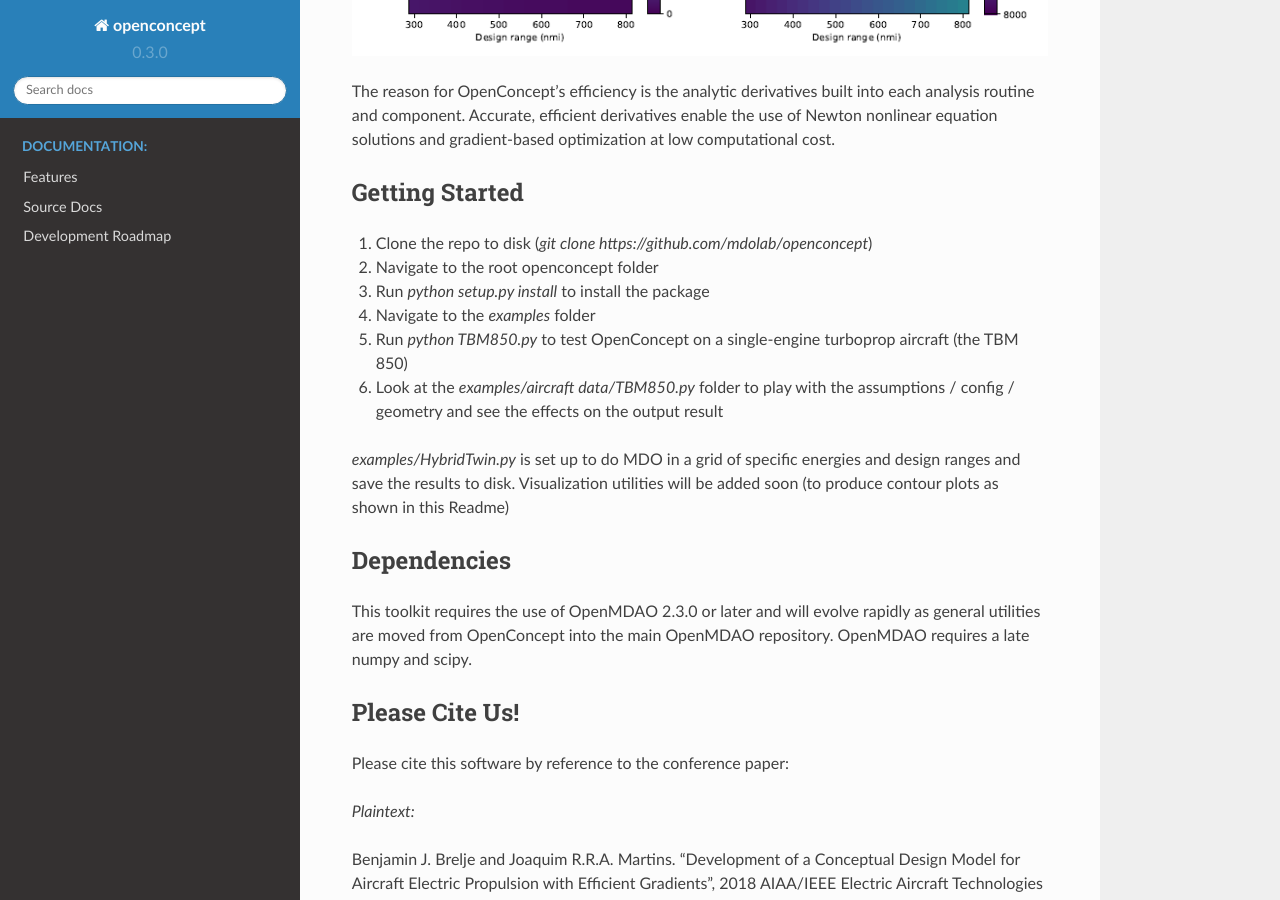
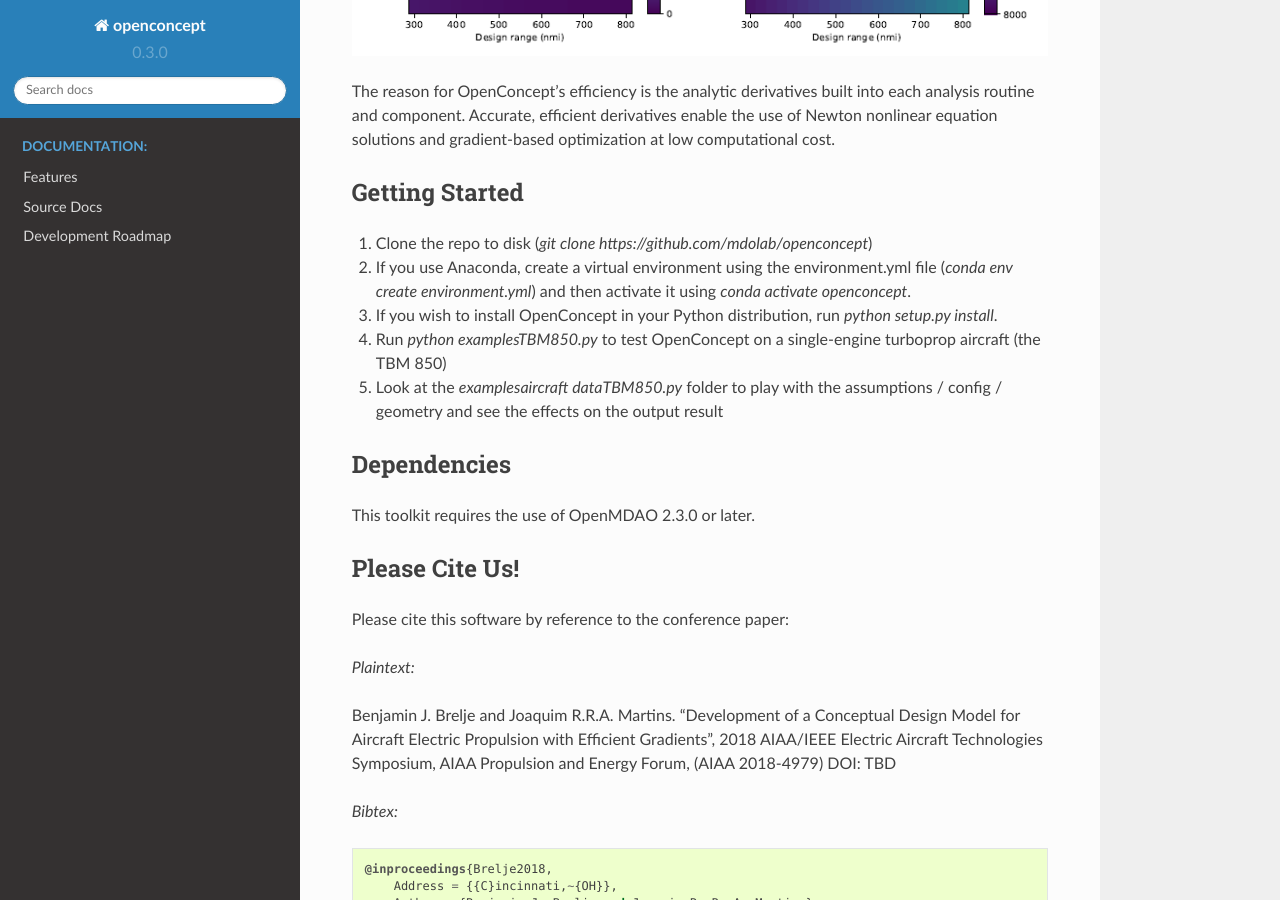
Before and after one commit to mdolab/openconcept, a Sphinx documentation site: the page built from docs/index.rst, in a window 1280 px wide and 900 px high, scrolled down 1037 px. Built offline with Sphinx 7.4.7 and the Read the Docs theme 2.0.0, drawn with Linux system fonts in a browser that asks for light colours; pages that are not in the unit, such as notebooks, are missing from menus.

```diff
--- a/docs/conf.py
+++ b/docs/conf.py
@@ -347,6 +347,7 @@ if generate_srcdocs:
     # openmdao way
     packages = ['analysis',
                 'analysis.atmospherics',
+                'analysis.performance',
                 'components',
                 'utilities',
                 'utilities.math']
--- a/docs/index.rst
+++ b/docs/index.rst
@@ -41,20 +41,16 @@ Accurate, efficient derivatives enable the use of Newton nonlinear equation solu
 Getting Started
 ---------------
 1. Clone the repo to disk (`git clone https://github.com/mdolab/openconcept`)
-2. Navigate to the root openconcept folder
-3. Run `python setup.py install` to install the package
-4. Navigate to the `examples` folder
-5. Run `python TBM850.py` to test OpenConcept on a single-engine turboprop aircraft (the TBM 850)
-6. Look at the `examples/aircraft data/TBM850.py` folder to play with the assumptions / config / geometry and see the effects on the output result
+2. If you use Anaconda, create a virtual environment using the environment.yml file (`conda env create environment.yml`) and then activate it using `conda activate openconcept`.
+3. If you wish to install OpenConcept in your Python distribution, run `python setup.py install`.
+4. Run `python examples\TBM850.py` to test OpenConcept on a single-engine turboprop aircraft (the TBM 850)
+5. Look at the `examples\aircraft data\TBM850.py` folder to play with the assumptions / config / geometry and see the effects on the output result
 
-`examples/HybridTwin.py` is set up to do MDO in a grid of specific energies and design ranges and save the results to disk.
-Visualization utilities will be added soon (to produce contour plots as shown in this Readme)
 
 ------------
 Dependencies
 ------------
-This toolkit requires the use of OpenMDAO 2.3.0 or later and will evolve rapidly as general utilities are moved from OpenConcept into the main OpenMDAO repository.
-OpenMDAO requires a late numpy and scipy.
+This toolkit requires the use of OpenMDAO 2.3.0 or later.
 
 ---------------
 Please Cite Us!
```
Also changed, not shown: docs/developer/roadmap.rst (+4 -10 lines).
